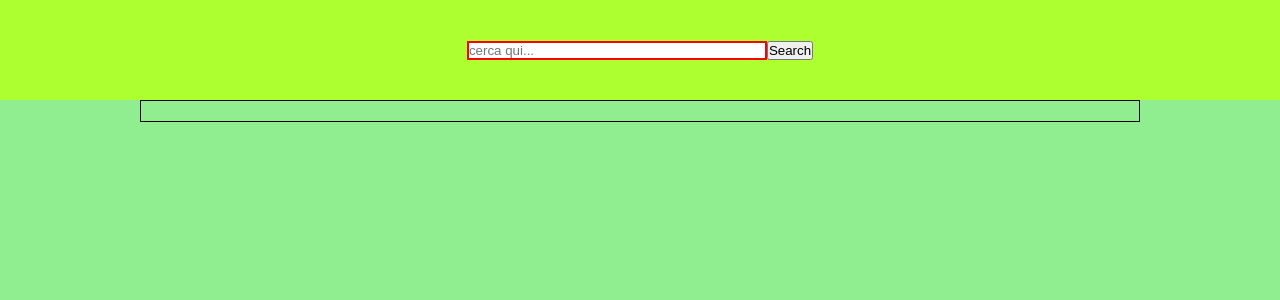
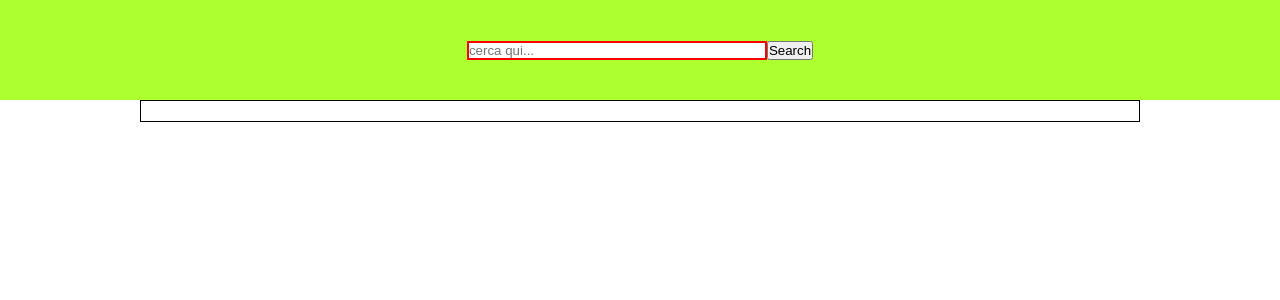
Before and after one commit to stefanom13/vue-boolflix, a Vue app: page / in a window 1280 px wide. Shown: the top 300 px of the page. Built offline with nearby package versions, Linux system fonts and the light colour scheme.

Commit message:
modifica layout

```diff
--- a/src/components/MyHeader.vue
+++ b/src/components/MyHeader.vue
@@ -2,6 +2,8 @@
   <div class="hello">
     <header class="headerSearch">
       <div class="container">
+        <figure>
+        </figure>
         <input type="text" v-model="value" placeholder="cerca qui...">
         <button @click="getValue">Search</button>
       </div>
--- a/src/components/MyMain.vue
+++ b/src/components/MyMain.vue
@@ -3,10 +3,11 @@
       <div class="listFind">
           <ul>
               <li v-for="film in filmList" :key="film.id">
-                  {{film.title}}
-                  {{film.original_title}}
-                  {{film.original_language}}
-                  {{film.vote_average}}
+                  <h3>Film</h3>
+                  <p>Titolo:{{film.title}}</p>
+                  <p>Titolo originale: {{film.original_title}}</p>
+                  <p>Lingua originale: {{film.original_language}}</p>
+                  <p>Voto: {{film.vote_average}}</p>
 
               </li>
           </ul>
@@ -23,20 +24,25 @@ export default {
 </script>
 
 <style  scoped lang="scss">
-.sectionFilm{
-    height:100vh;
-    background-color:lightgreen;
 
     .listFind{
         max-width:1000px;
         padding:10px;
         margin: 0 auto;
         border: 1px solid black;
-        display:flex;
-        align-items: center;
-        justify-content: center;
+
+        ul {
+
+            li{
+                padding:10px;
+            }
+
+        }
+
+
+
 
     }
-}
+
 
 </style>
```
Also changed, not shown: src/assets/Myimg/Boolflix.svg (added).
